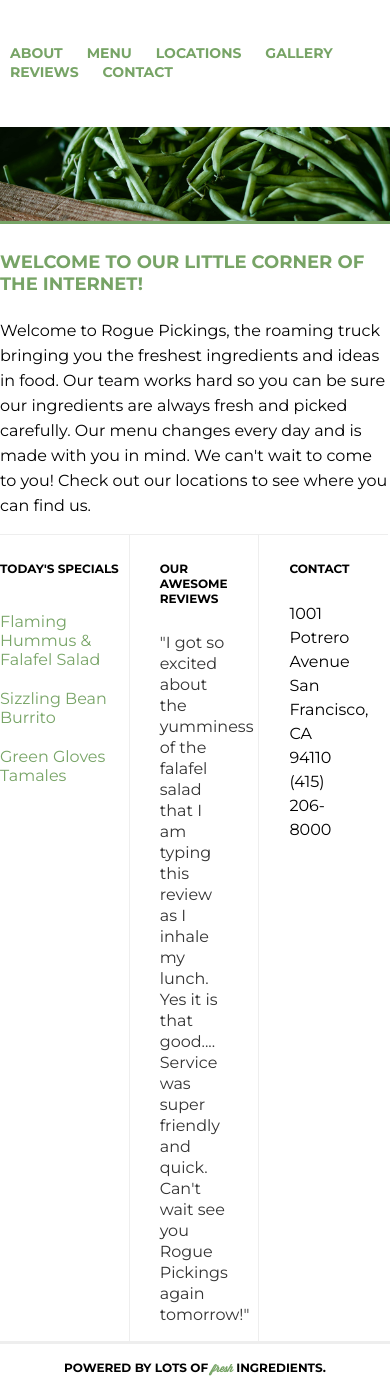
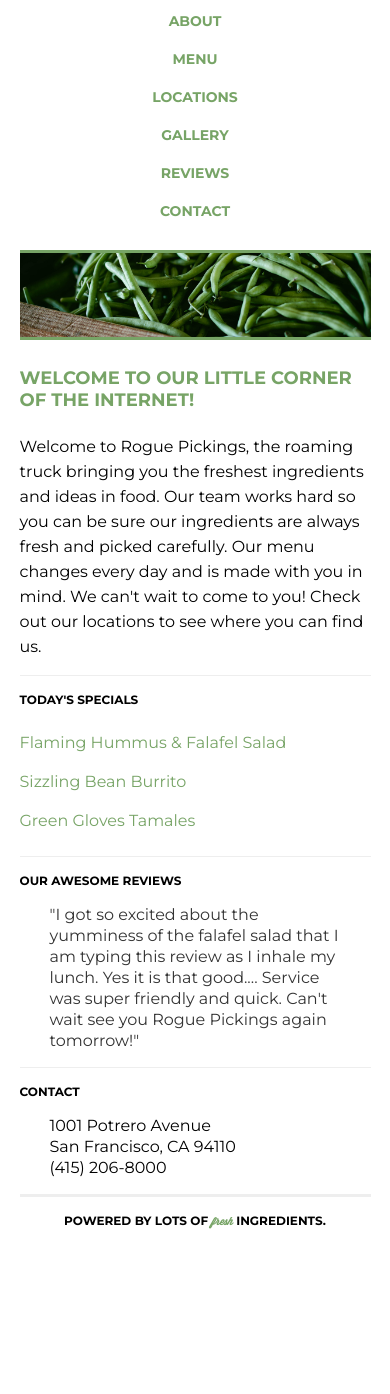
Before and after one commit to The-Jewell/flexbox-project, a plain HTML site: page responsive-rogue-pickings/index.html in a window 390 px wide. Shown: the part 116-1510 px from the top of the page. After the commit the page ends 1360 px from the top, so only its background shows below. Drawn offline with Linux system fonts and the light colour scheme.

Commit message:
made responsive using flexbox- also added media queries for tablet and desktop

```diff
--- a/responsive-rogue-pickings/css/main.css
+++ b/responsive-rogue-pickings/css/main.css
@@ -1,9 +1,10 @@
+html {
+	font-size: 16px;
+}
+
 @font-face{
 	font-family: 'Wisdom Script';
 	src: url('../fonts/wisdom-script.otf') format('opentype');
-}
-html {
-	font-size: 16px;
 }
 body {
 	font-family: 'Montserrat', Helvetica, Arial, sans-serif;
@@ -12,11 +13,17 @@ body {
 	justify-content: center;
 	align-items: center;
 
+
+
 }
 
 .container{
 	max-width: 1200px;
-	margin: 0 auto;
+	width: 90%;
+	display: flex;
+	justify-content: center;
+	align-items: center;
+	flex-flow: row wrap;
 }
 
 h1,
@@ -48,23 +55,29 @@ p {
 
 /*The widths are in a percentage!*/
 header {
-	height: 110px;
-	border-bottom: 3px solid #77a466;
-	margin: 0 auto;
+	width: 100%;
+	text-align: center;
+	display: flex;
+	justify-content: center;
+	align-items: center;
+	flex-flow: row wrap;
+
 }
 
 header h1 {
-	float: left;
+	font-size: 1.875em;
 	margin: 0;
-	padding: 38px 0;
+	padding: 38px 20px 20px 20px;
+	border-bottom: 3px solid #77a466;
+
 }
 header h1 span {
 	color: #77a466;
 }
 
 header nav {
-	float: right;
-	padding: 46px 0;
+	padding: 20px 0;
+	width: 100%;
 }
 header nav ul {
 	margin: 0;
@@ -74,8 +87,8 @@ header nav ul li {
 	text-transform: uppercase;
 	font-weight: 700;
 	font-size: 0.875em;
-	padding: 0 10px;
-	display: inline;
+	padding: 10px 0;
+	list-style: none;
 }
 header nav ul li a{
 	text-decoration: none;
@@ -85,56 +98,38 @@ header nav ul li a{
 /*The widths are in a percentage!*/
 .top-section,
 .bottom-section {
-	margin: 0 auto;
-	clear: both;
-}
+	display: flex;
+	justify-content: center;
+	align-items: center;
+	flex-flow: row wrap;
 
-.main-image {
-	height: auto;
-	float: left;
 }
 .main-image img {
 	width: 100%;
+	border-top: 3px solid #77a466;
 	border-bottom: 3px solid #77a466;
 }
 
-.main-title {
-	height: auto;
-	float: left;
-}
+
 .main-title h3 {
 	text-align: left;
 	padding: 5px 0;
 	color: #77a466;
+	font-size: 1.125em;
 }
 .main-title p {
 	padding: 0;
 	font-size: 1em;
-	line-height: 25px;
+	line-height: 1.5625;
 }
 
 .section-one,
 .section-two,
 .section-three {
-	width: 33%;
-	height: auto;
-	float: left;
+	width: 100%;
 	border-top: 1px solid #eee;
 }
 
-.section-one h4 {
-	padding: 10px 0;
-}
-
-.section-two {
-	border-left: 1px solid #eee;
-	border-right: 1px solid #eee;
-}
-
-.section-two h4,
-.section-three h4 {
-	padding: 10px 30px;
-}
 
 .menu {
 	list-style: none;
@@ -148,20 +143,22 @@ header nav ul li a{
 .reviews {
 	color: #333;
 	font-size: 1em;
-	line-height: 21px;
+	line-height: 1.3125;
 }
 
 .address {
 	font-size: 1em;
-	line-height: 24px;
+	line-height: 1.3125;
 }
 
 /*The widths are in a percentage!*/
 footer {
-	height: 50px;
+	display: flex;
+	justify-content: center;
+	align-items: center;
+	flex-flow:row wrap;
+	width: 100%;
 	border-top: 3px solid #eee;
-	margin: 0 auto;
-	clear: both;
 	text-align: center;
 }
 footer span {
@@ -170,3 +167,54 @@ footer span {
 	color: #77a466;
 	font-size: 0.875em;
 }
+
+@media all and (min-width: 768px) {
+	/*tablets styles here */
+	.bottom-section {
+		justify-content: space-between;
+		align-items: flex-start;
+		border-top: 1px solid #eee;
+	}
+	.section-one,
+	.section-two,
+	.section-three {
+		border-top: none;
+		flex-basis: 30%;
+	}
+
+	.section-two {
+		border-left: 1px solid #eee;
+		border-right: 1px solid #eee;
+		padding: 0 20px;
+	}
+
+}
+
+@media all and (min-width:1200px){
+	/*dekstop styles here */
+	header {
+		justify-content: space-between;
+	}
+
+	header h1 {
+		width: 30%;
+		padding: 0;
+		border-bottom: none;
+		text-align: left;
+		display: flex;
+		justify-content: flex-start;
+
+	}
+
+	header nav {
+		width: 40%
+	}
+
+	header nav ul {
+		display: flex;
+		justify-content: space-between;
+	}
+	header nav ul li {
+		text-align: center;
+	}
+}
```
